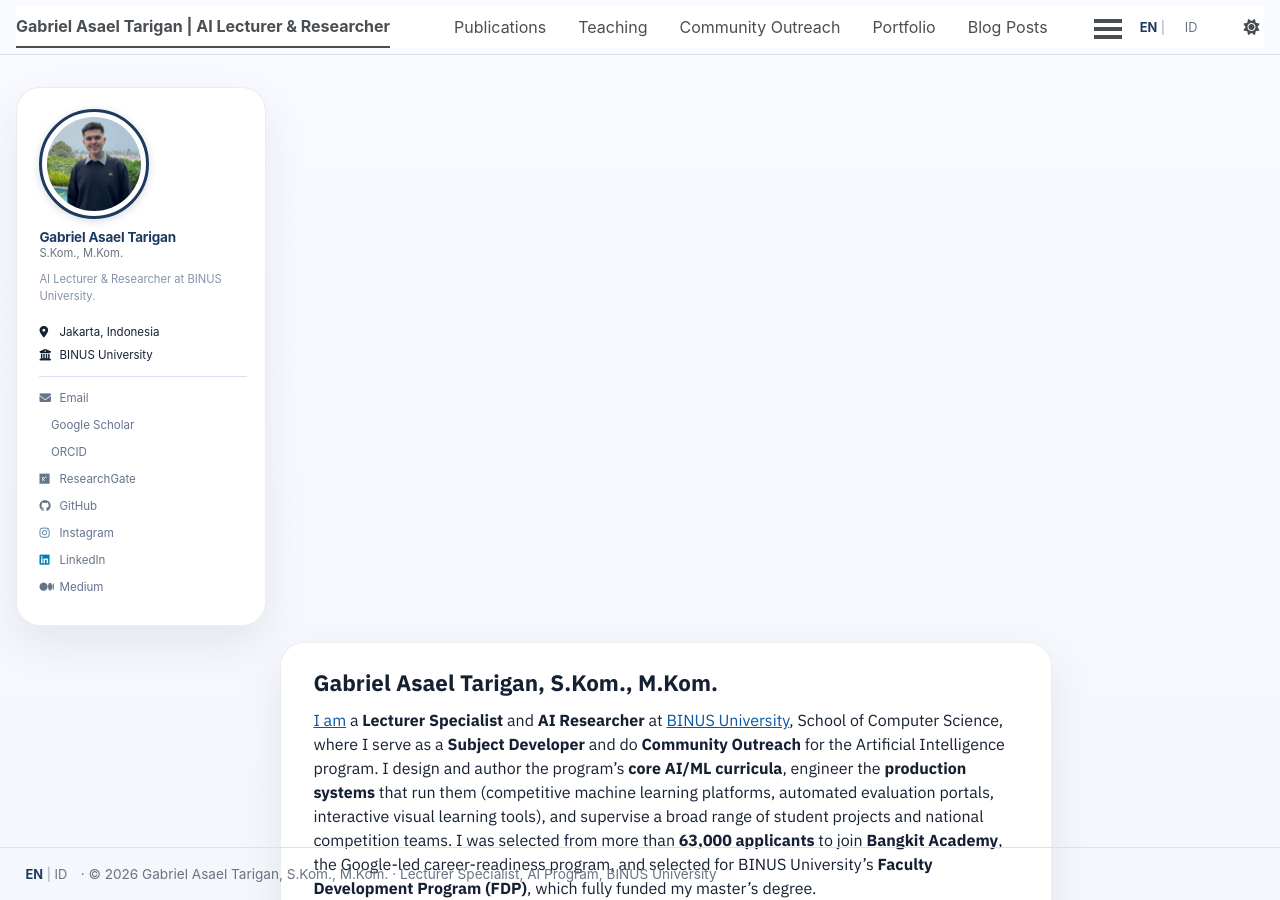
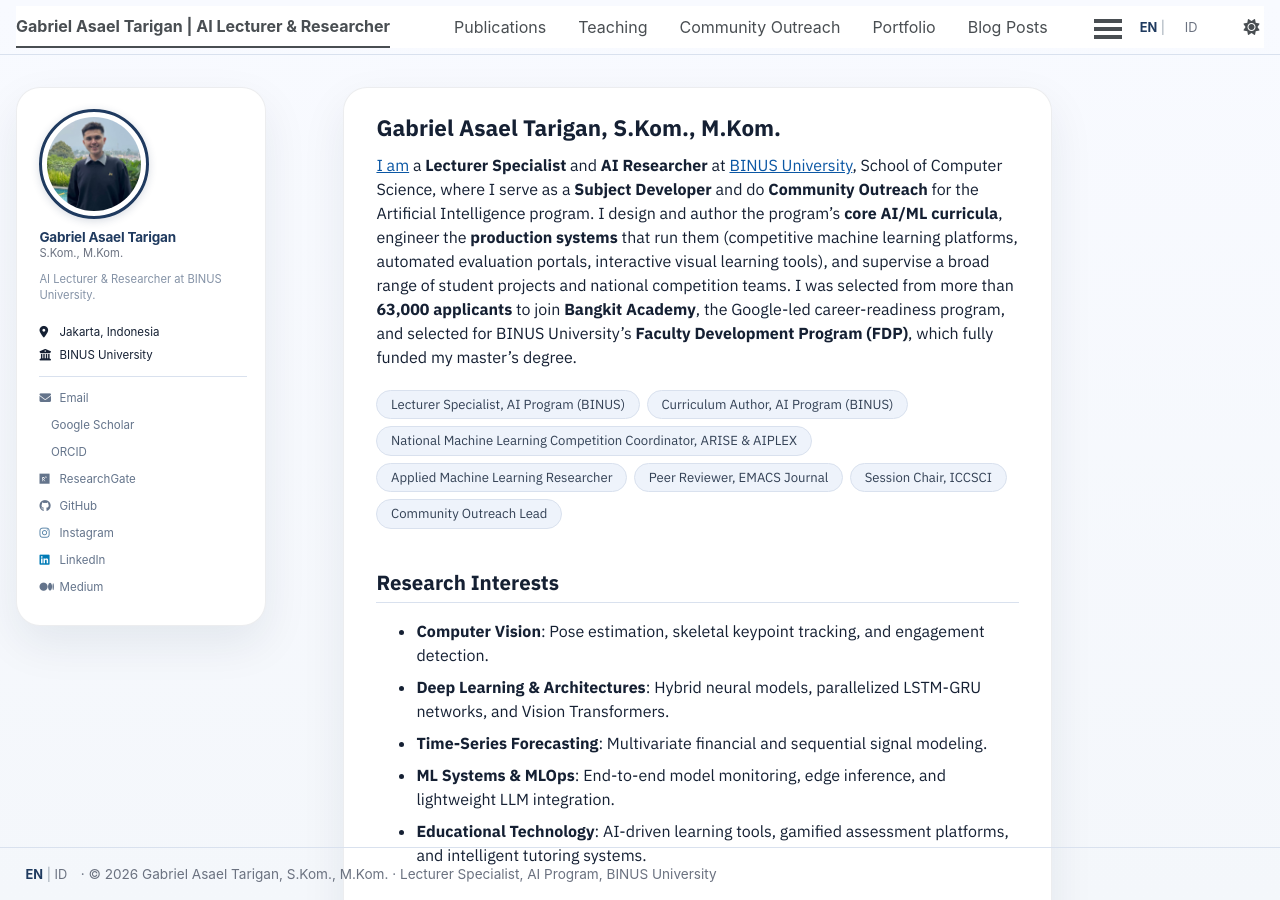
Before and after one commit to asaeltarigan/asaeltarigan.github.io, a Jekyll site: the page built from _pages/about.md, in a window 1280 px wide and 900 px high. Built offline with Jekyll 4.4.1, drawn with Linux system fonts in a browser that asks for light colours; a style sheet for code colours, icons or effects is not loaded.

Commit message:
Fix layout wrap: widening sidebar to 21% broke the floated 2-col layout - add companion .page/.archive width 78% so main card sits beside sidebar again on home AND list pages; bump cache-buster v=45

```diff
--- a/_includes/head.html
+++ b/_includes/head.html
@@ -94,4 +94,4 @@
 <link rel="preconnect" href="https://fonts.gstatic.com" crossorigin>
 <link href="https://fonts.googleapis.com/css2?family=IBM+Plex+Sans:wght@400;500;600;700&display=swap" rel="stylesheet">
 <link rel="stylesheet" href="{{ base_path }}/assets/css/main.css">
-<link rel="stylesheet" href="{{ base_path }}/assets/css/custom.css?v=44">
+<link rel="stylesheet" href="{{ base_path }}/assets/css/custom.css?v=45">
--- a/assets/css/custom.css
+++ b/assets/css/custom.css
@@ -519,6 +519,11 @@ a:hover, a:focus { color: var(--ds-accent-strong); }
   width: 21%;
   height: auto;      /* theme forces 100vh -> collapses card to content, kills dead space below links */
 }
+/* Sidebar wider than theme default -> the floated two-column layout needs both
+   widths set together or the main card wraps below the sidebar (hit 8 Oct 2026). */
+@media (min-width: 769px) {
+  .page, .archive { width: 78%; }
+}
 
 /* Sidebar type scale (taller name -> muted details, 8 Oct 2026) */
 .sidebar .author__name {
```
